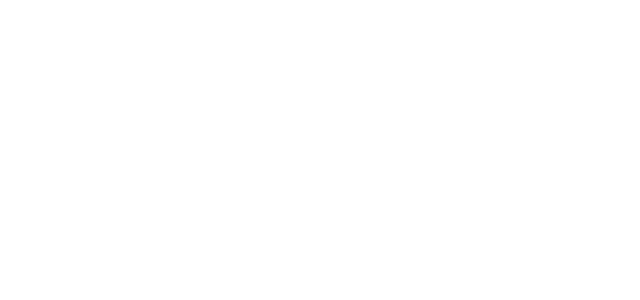
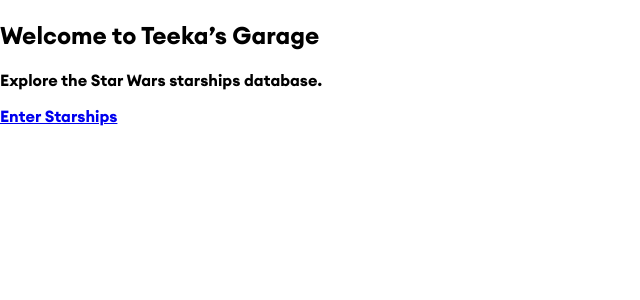
Before and after one commit to Arnau-66/teeka-s-garage, an Angular app in the folder teekas-garage/: page /Home in a window 1280 px wide. Before the commit this address led to /. Shown: the top 300 px of the page, without its empty margins (0-640 px from the left). Built offline with nearby package versions, Linux system fonts and the light colour scheme.

Commit message:
feat(home): add HomeComponent and make it the root route with CTA to starships list

```diff
--- /dev/null
+++ b/teekas-garage/src/app/features/home/home.html
@@ -0,0 +1,8 @@
+<section class="home">
+  <h1>Welcome to Teeka’s Garage</h1>
+  <p>Explore the Star Wars starships database.</p>
+
+  <a class="cta" routerLink="/starships" aria-label="Go to starships list">
+    Enter Starships
+  </a>
+</section>
```
Also changed, not shown: teekas-garage/src/app/app.routes.ts (+9 -0 lines), teekas-garage/src/app/features/home/home.ts (added, +14 -0 lines), teekas-garage/src/app/features/home/home.scss (added), 1 other file (tests, documents, lock files or other folders).
